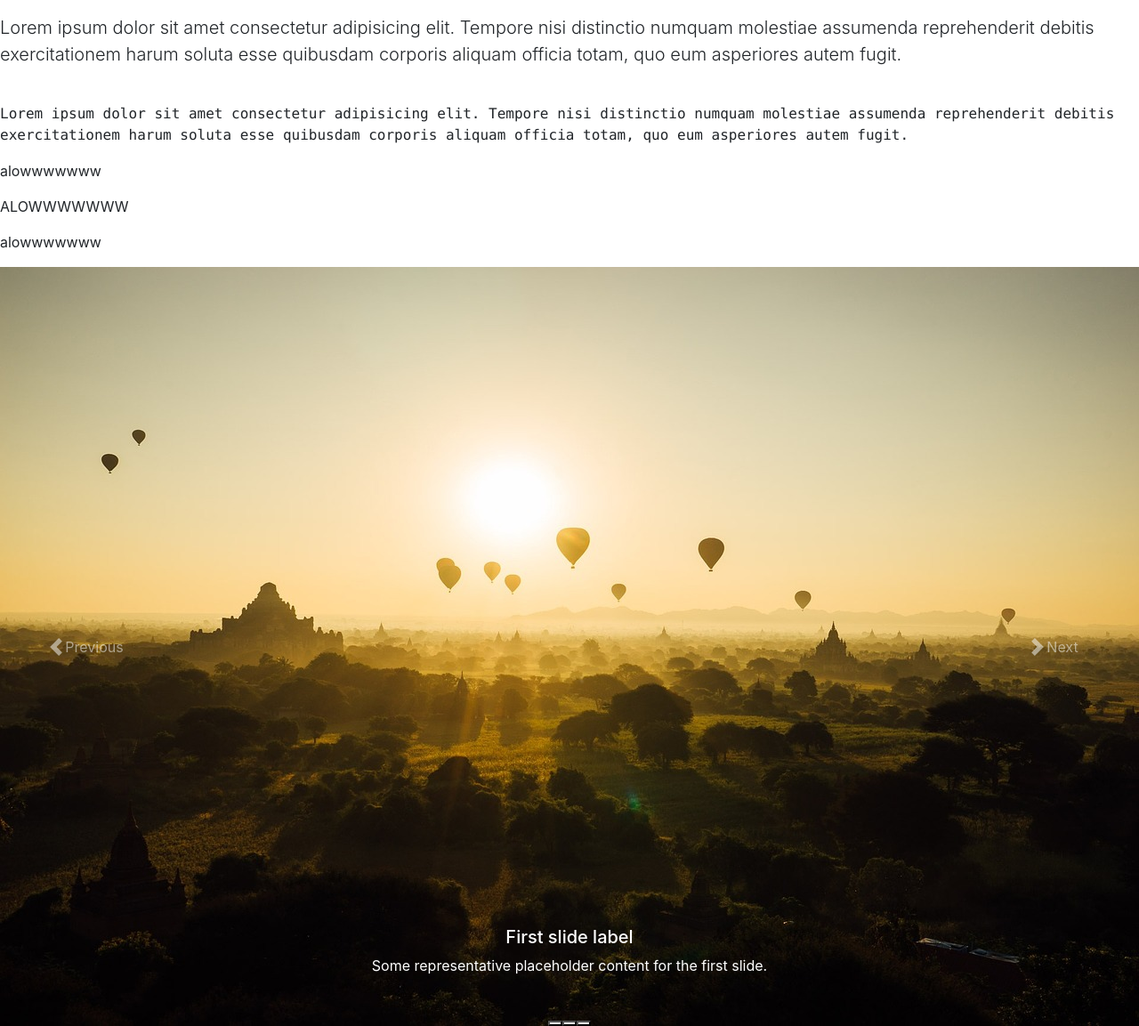
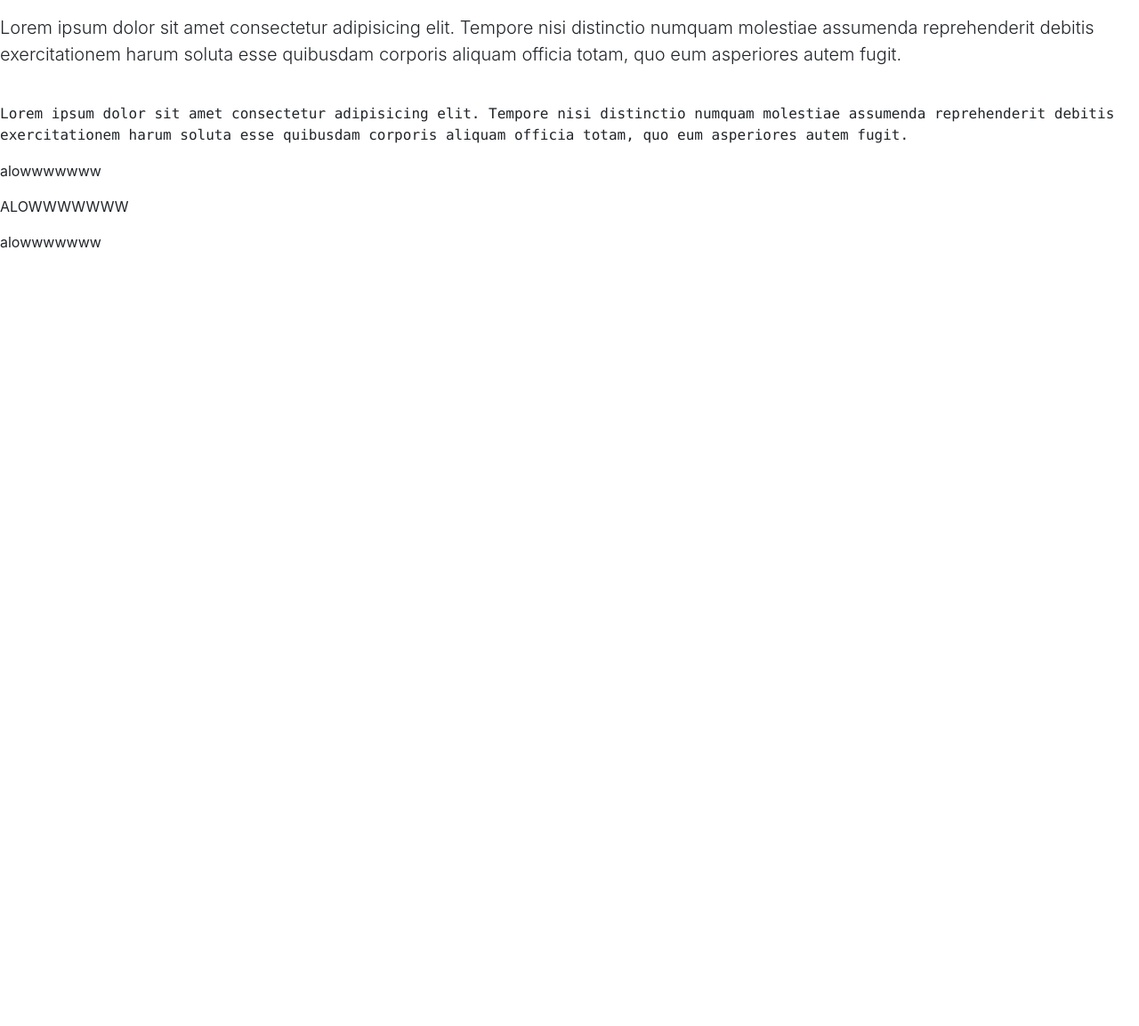
Before and after one commit to gfmpenna/Web-BootStrap-Learning, a plain HTML site: page Projeto_Estudos_BootStrap4/index.html in a window 1280 px wide. Shown: the part 758-1911 px from the top of the page at 89% size. After the commit the page ends 1058 px from the top, so only its background shows below. Drawn offline with nearby package versions, Linux system fonts and the light colour scheme.

Commit message:
08-01-23

```diff
--- a/Projeto_Estudos_BootStrap4/index.html
+++ b/Projeto_Estudos_BootStrap4/index.html
@@ -57,61 +57,6 @@
 
 
 
-  <div id="carouselExampleCaptions" class="carousel slide">
-    <div class="carousel-indicators">
-      <button type="button" data-bs-target="#carouselExampleCaptions" data-bs-slide-to="0" class="active" aria-current="true" aria-label="Slide 1"></button>
-      <button type="button" data-bs-target="#carouselExampleCaptions" data-bs-slide-to="1" aria-label="Slide 2"></button>
-      <button type="button" data-bs-target="#carouselExampleCaptions" data-bs-slide-to="2" aria-label="Slide 3"></button>
-    </div>
-    <div class="carousel-inner">
-      <div class="carousel-item active">
-        <img src="../Projeto_Estudos_BootStrap4/imagem1.jpg" class="d-block w-100" alt="...">
-        <div class="carousel-caption d-none d-md-block">
-          <h5>First slide label</h5>
-          <p>Some representative placeholder content for the first slide.</p>
-        </div>
-      </div>
-      <div class="carousel-item">
-        <img src="../Projeto_Estudos_BootStrap4/imagem1.jpg" class="d-block w-100" alt="...">
-        <div class="carousel-caption d-none d-md-block">
-          <h5>Second slide label</h5>
-          <p>Some representative placeholder content for the second slide.</p>
-        </div>
-      </div>
-      <div class="carousel-item">
-        <img src="../Projeto_Estudos_BootStrap4/imagem1.jpg" class="d-block w-100" alt="...">
-        <div class="carousel-caption d-none d-md-block">
-          <h5>Third slide label</h5>
-          <p>Some representative placeholder content for the third slide.</p>
-        </div>
-      </div>
-    </div>
-    <button class="carousel-control-prev" type="button" data-bs-target="#carouselExampleCaptions" data-bs-slide="prev">
-      <span class="carousel-control-prev-icon" aria-hidden="true"></span>
-      <span class="visually-hidden">Previous</span>
-    </button>
-    <button class="carousel-control-next" type="button" data-bs-target="#carouselExampleCaptions" data-bs-slide="next">
-      <span class="carousel-control-next-icon" aria-hidden="true"></span>
-      <span class="visually-hidden">Next</span>
-    </button>
-  </div>
-
-
-
-
-
-
-
-
-
-
-
-
-
-
-
-
-
 
 
 
```
